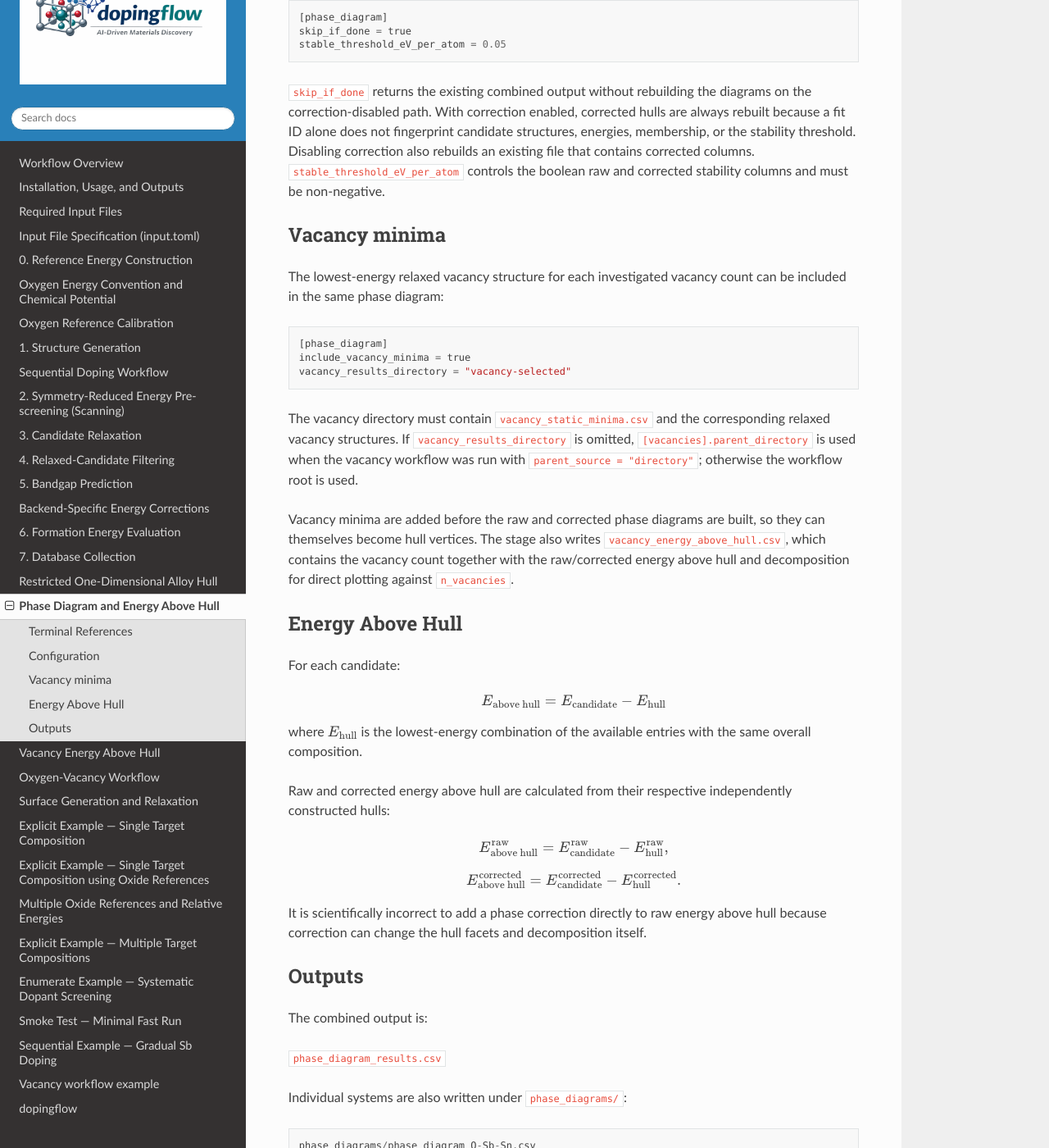
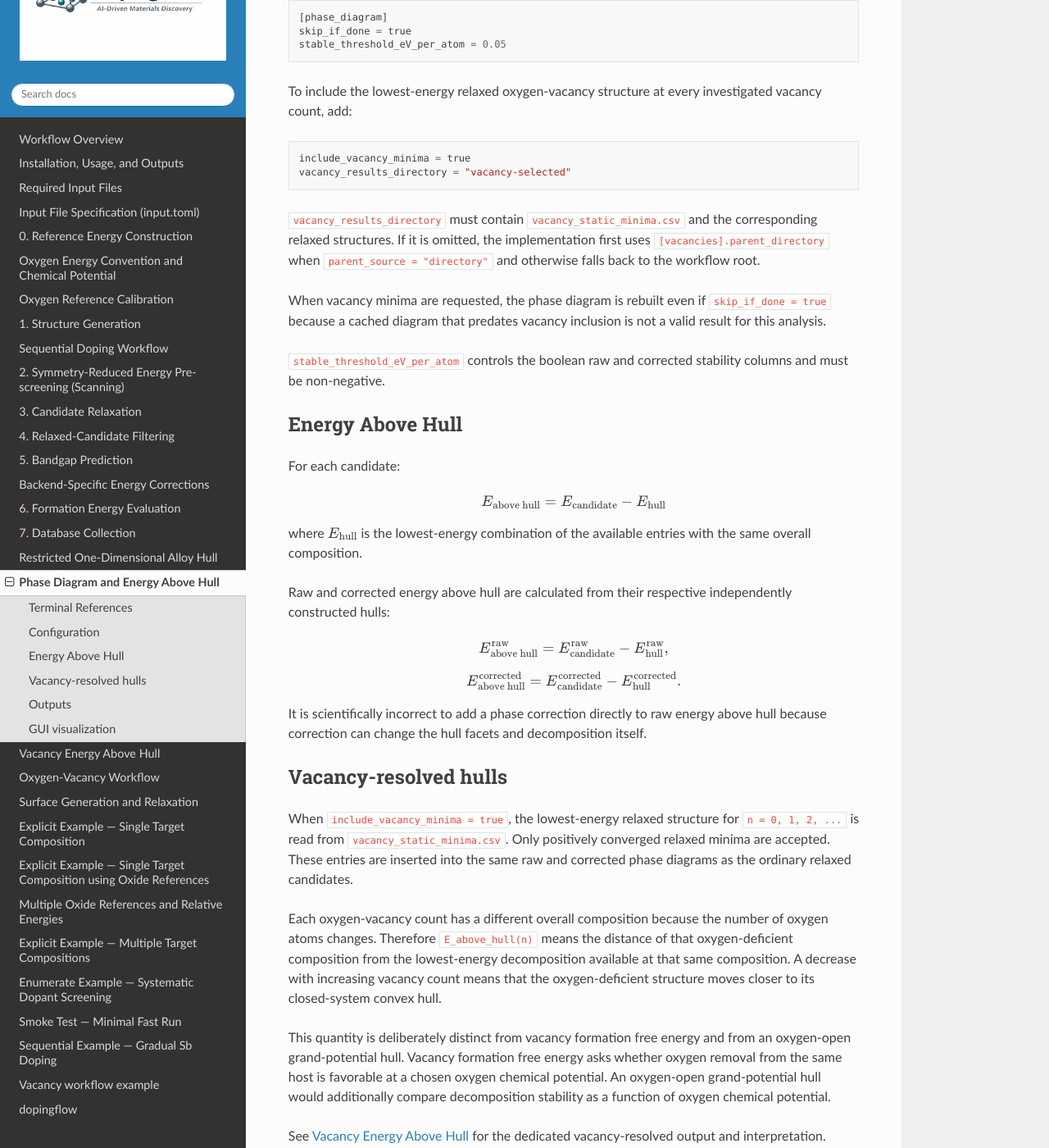
Before and after one commit to KazemZh/dopingflow, a Sphinx documentation site: the page built from docs/source/methods/phase_diagram.rst, in a window 1280 px wide and 1400 px high, scrolled down 977 px. Shown: the whole window at 82% size. Built offline with Sphinx 7.4.7 and the Read the Docs theme 3.1.0, drawn with Linux system fonts in a browser that asks for light colours; some of the changed text lies outside the part shown.

Commit message:
Complete vacancy-resolved phase-diagram documentation

```diff
--- a/docs/source/methods/phase_diagram.rst
+++ b/docs/source/methods/phase_diagram.rst
@@ -38,40 +38,29 @@ The step stops with a descriptive error if a terminal is missing.
 Configuration
 -------------
 
-All settings remain in the existing ``[phase_diagram]`` section::
+The standard settings remain in the existing ``[phase_diagram]`` section::
 
    [phase_diagram]
    skip_if_done = true
    stable_threshold_eV_per_atom = 0.05
 
-``skip_if_done`` returns the existing combined output without rebuilding the
-diagrams on the correction-disabled path. With correction enabled, corrected
-hulls are always rebuilt because a fit ID alone does not fingerprint candidate
-structures, energies, membership, or the stability threshold. Disabling
-correction also rebuilds an existing file that contains corrected columns.
-``stable_threshold_eV_per_atom`` controls the boolean raw and corrected
-stability columns and must be non-negative.
+To include the lowest-energy relaxed oxygen-vacancy structure at every
+investigated vacancy count, add::
 
-Vacancy minima
---------------
-
-The lowest-energy relaxed vacancy structure for each investigated vacancy count
-can be included in the same phase diagram::
-
-   [phase_diagram]
    include_vacancy_minima = true
    vacancy_results_directory = "vacancy-selected"
 
-The vacancy directory must contain ``vacancy_static_minima.csv`` and the
-corresponding relaxed vacancy structures.  If ``vacancy_results_directory`` is
-omitted, ``[vacancies].parent_directory`` is used when the vacancy workflow was
-run with ``parent_source = "directory"``; otherwise the workflow root is used.
+``vacancy_results_directory`` must contain ``vacancy_static_minima.csv`` and the
+corresponding relaxed structures. If it is omitted, the implementation first
+uses ``[vacancies].parent_directory`` when ``parent_source = "directory"`` and
+otherwise falls back to the workflow root.
 
-Vacancy minima are added before the raw and corrected phase diagrams are built,
-so they can themselves become hull vertices.  The stage also writes
-``vacancy_energy_above_hull.csv``, which contains the vacancy count together
-with the raw/corrected energy above hull and decomposition for direct plotting
-against ``n_vacancies``.
+When vacancy minima are requested, the phase diagram is rebuilt even if
+``skip_if_done = true`` because a cached diagram that predates vacancy inclusion
+is not a valid result for this analysis.
+
+``stable_threshold_eV_per_atom`` controls the boolean raw and corrected
+stability columns and must be non-negative.
 
 Energy Above Hull
 -----------------
@@ -104,6 +93,30 @@ It is scientifically incorrect to add a phase correction directly to raw
 energy above hull because correction can change the hull facets and
 decomposition itself.
 
+Vacancy-resolved hulls
+----------------------
+
+When ``include_vacancy_minima = true``, the lowest-energy relaxed structure for
+``n = 0, 1, 2, ...`` is read from ``vacancy_static_minima.csv``. Only positively
+converged relaxed minima are accepted. These entries are inserted into the same
+raw and corrected phase diagrams as the ordinary relaxed candidates.
+
+Each oxygen-vacancy count has a different overall composition because the
+number of oxygen atoms changes. Therefore ``E_above_hull(n)`` means the distance
+of that oxygen-deficient composition from the lowest-energy decomposition
+available at that same composition. A decrease with increasing vacancy count
+means that the oxygen-deficient structure moves closer to its closed-system
+convex hull.
+
+This quantity is deliberately distinct from vacancy formation free energy and
+from an oxygen-open grand-potential hull. Vacancy formation free energy asks
+whether oxygen removal from the same host is favorable at a chosen oxygen
+chemical potential. An oxygen-open grand-potential hull would additionally
+compare decomposition stability as a function of oxygen chemical potential.
+
+See :doc:`vacancy_energy_above_hull` for the dedicated vacancy-resolved output
+and interpretation.
+
 Outputs
 -------
 
@@ -115,10 +128,6 @@ Individual systems are also written under ``phase_diagrams/``::
 
    phase_diagrams/phase_diagram_O-Sb-Sn.csv
    phase_diagrams/phase_diagram_Ce-O-Sb-Sn.csv
-
-When vacancy minima are enabled, an additional compact output is written:
-
-``vacancy_energy_above_hull.csv``
 
 Columns include:
 
@@ -147,6 +156,14 @@ columns include:
 - applicability reason, method, fit ID, parameter set, experimental dataset,
   and backend/model/task provenance
 
+With vacancy minima enabled, an additional compact table is written:
+
+``vacancy_energy_above_hull.csv``
+
+It carries the vacancy metadata together with the same raw/corrected hull
+distances, stability flags, and decomposition strings. It can therefore be
+plotted directly as corrected energy above hull versus ``n_vacancies``.
+
 If any required non-elemental entry has no structure, an incompatible
 backend/model/task/settings provenance, lacks positive convergence, or has an
 oxygen environment absent from the fitted basis, the corrected diagram for
@@ -157,3 +174,19 @@ The correction uncertainty is evaluated as
 on its corrected-hull decomposition. This is a fixed-corrected-facet
 linearization: it retains coefficient correlations, but it does not yet sample
 coefficient uncertainty to estimate the probability of a different hull facet.
+
+GUI visualization
+-----------------
+
+The Streamlit GUI includes a dedicated ``Phase Diagram`` page. It provides:
+
+- raw/corrected hull selection;
+- chemical-system selection;
+- a two-dopant composition map coloured by energy above hull;
+- one-dimensional concentration curves;
+- a dedicated raw/corrected ``E_above_hull`` versus oxygen-vacancy-count plot;
+- decomposition tables for the selected system.
+
+The phase-diagram plotting helper also matches candidates by the final
+``composition/candidate`` path components, so copied calculations remain
+plottable even when absolute paths were generated on another machine.
```
Also changed, not shown: other parts of docs/source/methods/phase_diagram.rst (+1 -1 lines).
